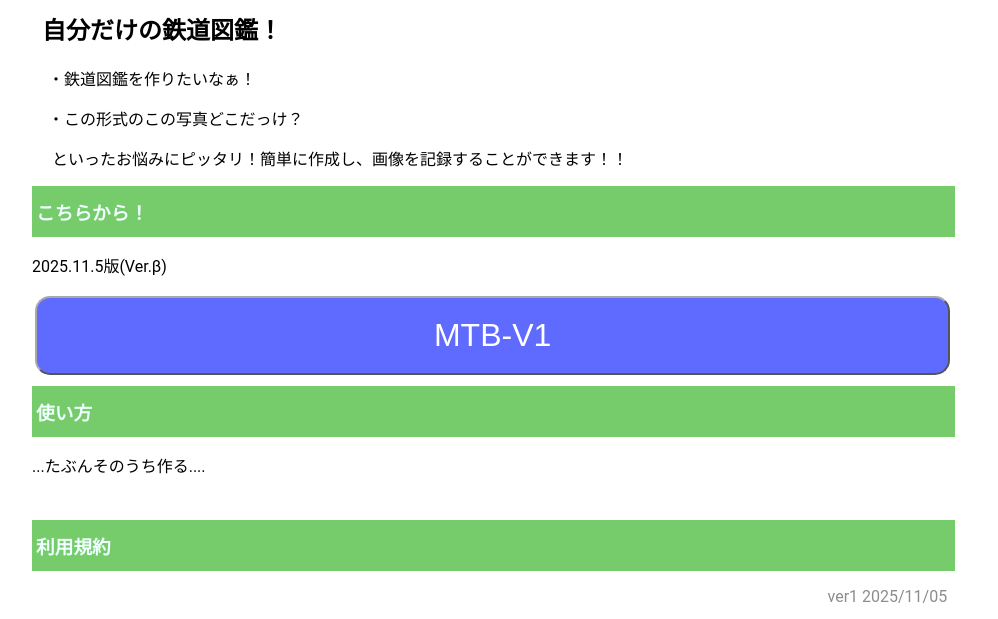
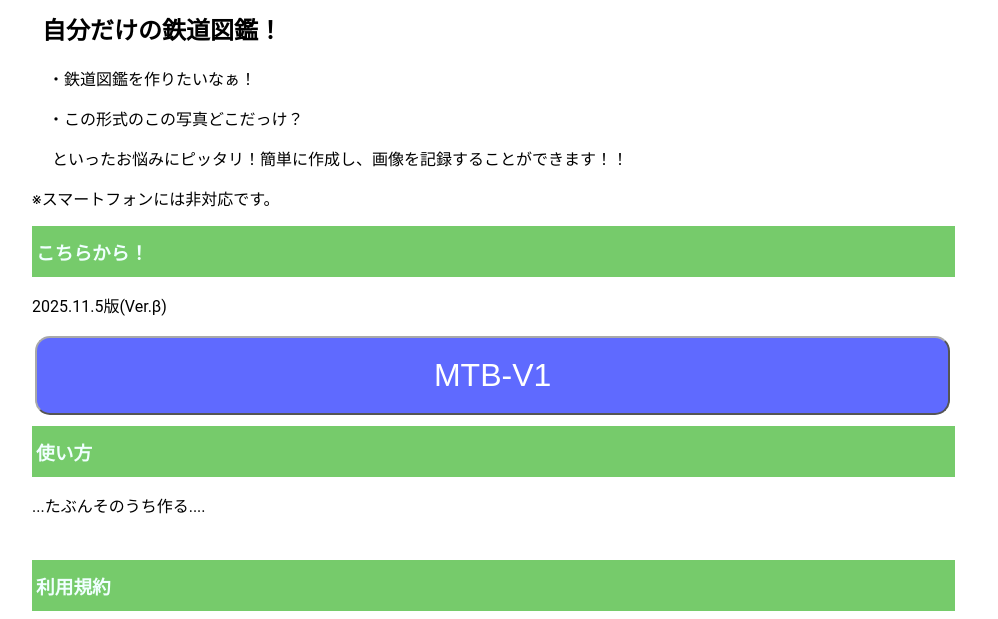
Before and after one commit to NaCl-CL/MTB, a plain HTML site: page index.html in a window 1280 px wide. Shown: the part 106-725 px from the top of the page, without its empty margins (96-1094 px from the left). Drawn offline with Linux system fonts and the light colour scheme; a web font is replaced by a local one.

Commit message:
Update index.html

```diff
--- a/index.html
+++ b/index.html
@@ -91,6 +91,7 @@
     <p>　・鉄道図鑑を作りたいなぁ！</p>
     <p>　・この形式のこの写真どこだっけ？</p>
     <p>　 といったお悩みにピッタリ！簡単に作成し、画像を記録することができます！！</p>
+    <p>    ※スマートフォンには非対応です。</p>
     </div>
     <div class="btn">
         <h3>こちらから！</h3>
@@ -134,4 +135,5 @@
         <p>© All rights reserved by なーくるる.</p>
     </footer>
 </body>
+
 </html>
```
